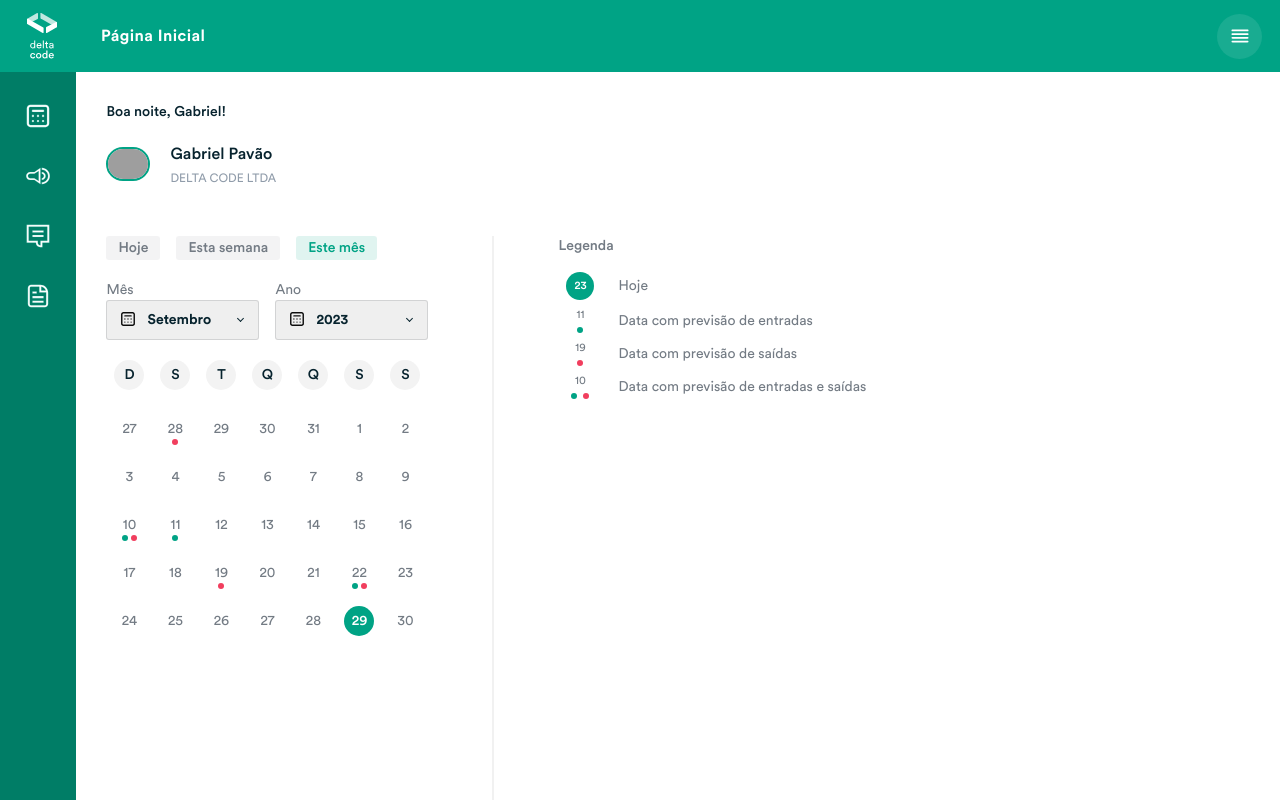
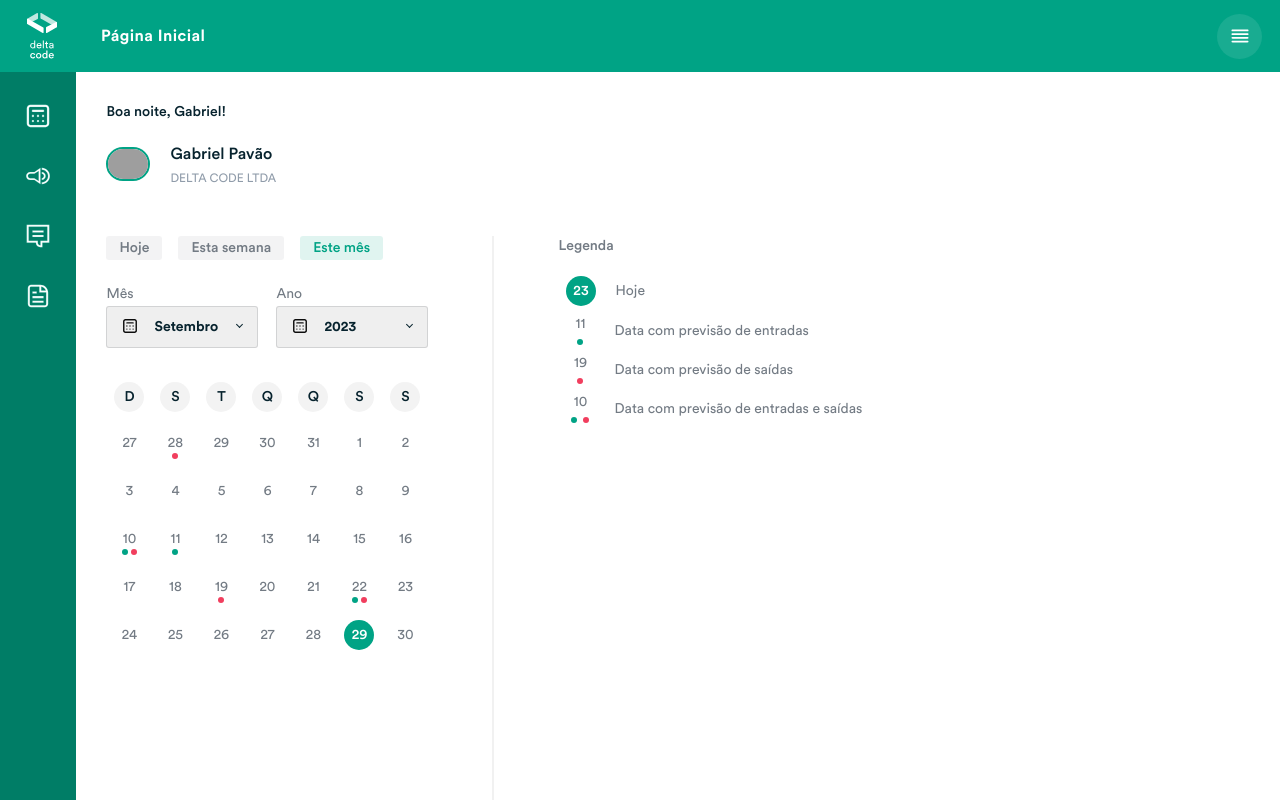
Before and after one commit to gabrielgpavao/dc-frontend-engineer-challenge, a Next.js app: page / in a window 1280 px wide. Shown: the top 800 px of the page. Built offline with nearby package versions, Linux system fonts and the light colour scheme; grey boxes are pictures that could not be loaded.

Commit message:
style: fix positioning in the Calendar and CalendarLabel components

```diff
--- a/src/components/Calendar.tsx
+++ b/src/components/Calendar.tsx
@@ -15,7 +15,7 @@ function FilterOption({ filterName, isActive }: iFilterOptionProps) {
 	return (
 		<li
 			className={cx(
-				'bg-[#9C9EA01F] text-neutral-dark text-sm font-medium rounded-[0.1875rem] cursor-pointer h-full px-3 grid place-items-center',
+				'bg-[#9C9EA01F] text-neutral-dark text-sm font-medium rounded-[0.1875rem] cursor-pointer h-full px-[0.8125rem] grid place-items-center',
 				isActive && 'bg-primary-light text-primary'
 			)}
 		>
@@ -43,22 +43,22 @@ export default function Calendar() {
 	})
 
 	return (
-		<section className='max-w-[24.25rem] mb-6 pb-5 border-b-2 border-[#F1F1F1] md:border-b-0 md:border-r-2 md:h-[42.75rem] md:pb-0 md:pr-16 md:mr-16'>
-			<ul className='flex items-center gap-4 h-6 mb-5'>
+		<section className='max-w-[24.25rem] mb-6 pb-[1.125rem] border-b-2 border-[#F1F1F1] md:border-b-0 md:border-r-2 md:h-[43.625rem] md:pb-0 md:pr-16 md:mr-16 md:mb-0'>
+			<ul className='flex items-center gap-4 h-6 mb-[1.875rem] md:mb-6'>
 				<FilterOption filterName='Hoje'/>
 				<FilterOption filterName='Esta semana'/>
 				<FilterOption filterName='Este mês' isActive/>
 			</ul>
 
-			<div className='hidden md:flex gap-4 w-full mb-5'>
-				<fieldset className='w-[11.5rem]'>
-					<label htmlFor='month' className='text-sm text-neutral-dark block'>Mês</label>
+			<div className='hidden md:flex gap-[1.125rem] w-full mb-[2.125rem]'>
+				<fieldset className='w-[11.5625rem]'>
+					<label htmlFor='month' className='text-sm text-neutral-dark block mb-[0.125rem]'>Mês</label>
 
 					<Select onChange={(event) => {setCurrentMonth(event.target.value)}} icon={calendarSelectIcon} name='month' defaultValue={format(todaysDate, 'M')} options={monthSelectOptions}/>
 				</fieldset>
 
-				<fieldset className='w-[11.5rem]'>
-					<label htmlFor='year' className='text-sm text-neutral-dark block'>Ano</label>
+				<fieldset className='w-[11.5625rem]'>
+					<label htmlFor='year' className='text-sm text-neutral-dark block mb-[0.125rem]'>Ano</label>
 
 					<Select onChange={(event) => {setCurrentYear(event.target.value)}} icon={calendarSelectIcon} name='year' options={yearSelectOptions}/>
 				</fieldset>
--- a/src/components/CalendarLabel.tsx
+++ b/src/components/CalendarLabel.tsx
@@ -2,32 +2,32 @@ import BulletPoint from './BulletPoint'
 
 export default function CalendarLabel() {
 	return (
-		<section className='text-sm text-neutral-dark font-normal mb-8'>
-			<h3 className='font-medium mb-4'>Legenda</h3>
-			<ul className=' flex flex-col gap-2'>
-				<li className='flex gap-4 items-center'>
-					<div className='bg-primary h-7 w-7 mx-2 grid place-items-center rounded-full'>
-						<small className='font-medium text-white'>23</small>
+		<section className='text-sm text-neutral-dark font-normal md:mb-0'>
+			<h3 className='font-medium mb-5'>Legenda</h3>
+			<ul className=' flex flex-col gap-[0.625rem]'>
+				<li className='flex gap-3 items-center'>
+					<div className='bg-primary h-[1.875rem] w-[1.875rem] mx-[0.4688rem] grid place-items-center rounded-full'>
+						<small className='font-medium text-white text-sm'>23</small>
 					</div>
 					<p>Hoje</p>
 				</li>
-				<li className='flex gap-4 items-center'>
+				<li className='flex gap-3 items-center'>
 					<div className='flex flex-col items-center gap-[0.375rem] w-11'>
-						<small className='leading-[initial]'>11</small>
+						<small className='text-sm leading-[initial]'>11</small>
 						<BulletPoint transactionType='credit'/>
 					</div>
 					<p>Data com previsão de entradas</p>
 				</li>
-				<li className='flex gap-4 items-center'>
+				<li className='flex gap-3 items-center'>
 					<div className='flex flex-col items-center gap-[0.375rem] w-11'>
-						<small className='leading-[initial]'>19</small>
+						<small className='text-sm leading-[initial]'>19</small>
 						<BulletPoint transactionType='debit'/>
 					</div>
 					<p>Data com previsão de saídas</p>
 				</li>
-				<li className='flex gap-4 items-center'>
+				<li className='flex gap-3 items-center'>
 					<div className='flex flex-col items-center w-11 gap-[0.375rem]'>
-						<small className='leading-[initial] block'>10</small>
+						<small className='text-sm leading-[initial] block'>10</small>
 						<div className='flex gap-[0.375rem]'>
 							<BulletPoint transactionType='credit'/>
 							<BulletPoint transactionType='debit'/>
--- a/src/components/DatePicker.tsx
+++ b/src/components/DatePicker.tsx
@@ -77,7 +77,7 @@ export default function DatePicker() {
 
 	return (
 		<div className='w-full'>
-			<ul className='grid grid-cols-7 mb-5 text-sm font-medium text-center text-black place-items-center'>
+			<ul className='grid grid-cols-7 mb-3 text-sm font-medium text-center text-black place-items-center'>
 				{['D', 'S', 'T', 'Q', 'Q', 'S', 'S'].map((char, index) => (
 					<li key={index} className='h-[1.875rem] w-[1.875rem] bg-[#9C9EA01F] rounded-full grid place-items-center transition'>
 						{char}
--- a/src/components/Select.tsx
+++ b/src/components/Select.tsx
@@ -14,12 +14,20 @@ interface iSelectProps {
 
 export default function Select({ icon, name, options, onChange, defaultValue }: iSelectProps) {
 	return (
-		<fieldset className='flex relative w-full'>
-			<Image src={icon} alt='Ícone do campo de seleção' className='absolute top-3 left-[0.625rem]'/>
+		<fieldset className='flex relative w-full h-[2.625rem]'>
+			<Image src={icon} alt='Ícone do campo de seleção' width={24} height={14} className='absolute top-[0.7813rem] left-3'/>
 
-			<select onChange={onChange} name={name} id={name} defaultValue={defaultValue} className='border border-[#9C9EA059] text-sm font-bold capitalize outline-none text-black rounded-[0.1875rem] appearance-none w-full h-10 pl-10'>
+			<select
+				onChange={onChange}
+				name={name}
+				id={name}
+				defaultValue={defaultValue}
+				className='border border-[#9C9EA059] text-sm font-bold capitalize outline-none text-black rounded-[0.1875rem] appearance-none w-full h-full pl-[2.9375rem]'
+			>
 				{
-					options.map(({ value, label }) => <option key={value} value={value}>{label}</option>)
+					options.map(({ value, label }) => (
+						<option key={value} value={value}>{label}</option>
+					))
 				}
 			</select>
 
--- a/src/components/Transaction/index.tsx
+++ b/src/components/Transaction/index.tsx
@@ -13,7 +13,7 @@ export default function Transaction({ date, transactions }: iTransactionProps) {
 	const transactionDate = format(date, 'dd/MM/yyyy')
 
 	return (
-		<section className='mb-5'>
+		<section>
 			<div className='flex items-center gap-2 mb-[1.125rem]'>
 				<figure className='h-[1.125rem] w-4'>
 					<Image src={calendarNextIcon} alt='Movimentações do Dia' height={16} width={16} className='max-h-full max-w-full'/>
--- a/src/pages/index.tsx
+++ b/src/pages/index.tsx
@@ -21,7 +21,7 @@ export default function Home() {
 			<div className='md:flex md:flex-row-reverse md:justify-end'>
 				<main className='container pt-[1.875rem] px-5 md:px-[1.875rem] relative'>
 					<Profile name={`${user.firstName} ${user.lastName}`} avatarURL={user.avatarURL} company={user.company}/>
-					<div className='mt-10 md:mt-[3.125rem] md:flex'>
+					<div className='mt-10 mb-14 md:mb-0 md:mt-[3.125rem] md:flex'>
 						<Calendar/>
 						{
 							isDateSelected
```
